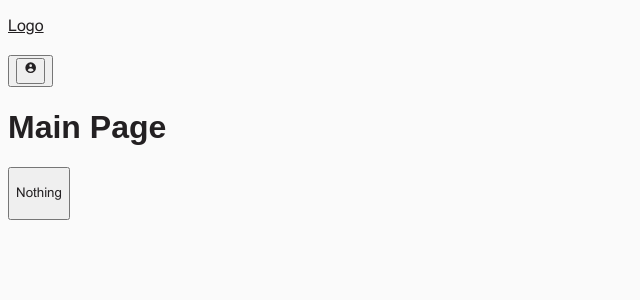
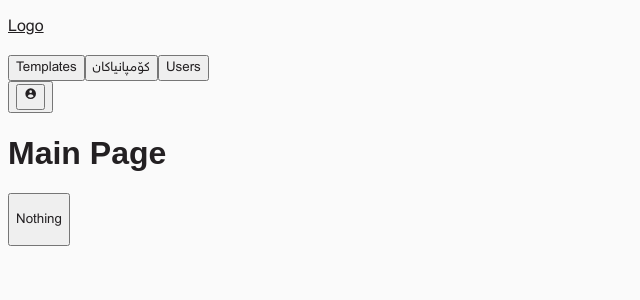
Before and after one commit to SeevProject/webapp, a React (Vite) app: page / in a window 1280 px wide. Shown: the top 300 px of the page, without its empty margins (0-640 px from the left). Built offline with nearby package versions, Linux system fonts and the light colour scheme; no server answers; a web font is replaced by a local one.

Commit message:
Fix dropdown position

```diff
--- a/src/components/Nav.tsx
+++ b/src/components/Nav.tsx
@@ -22,7 +22,7 @@ export function Nav() {
 				</Link>
 
 				{/* Navigation Center */}
-				{userInfoQuery.data && (
+				{userInfoQuery.data || ( // add || for test but we should use &&
 					<div className="flex flex-row overflow-hidden rounded-full border border-border bg-box">
 						<NavCenterItem title="Templates" navigateTo="/admin/templates" />
 						<NavCenterItem title="Companies" navigateTo="/admin/companies" />
--- a/src/components/ProfileDropdown.tsx
+++ b/src/components/ProfileDropdown.tsx
@@ -40,7 +40,7 @@ export default function ProfileDropdown(props: { notLoggedIn?: boolean }) {
 				leaveFrom="transform opacity-100 scale-100"
 				leaveTo="transform opacity-0 scale-95"
 			>
-				<Menu.Items className="ring-black absolute rounded-lg border border-border bg-box ring-opacity-5 focus:outline-none">
+				<Menu.Items className="ring-black absolute -left-[37px] rounded-lg border border-border bg-box ring-opacity-5 focus:outline-none">
 					{/* if the user is not logged in */}
 					{props.notLoggedIn ? (
 						<Menu.Item>
```
